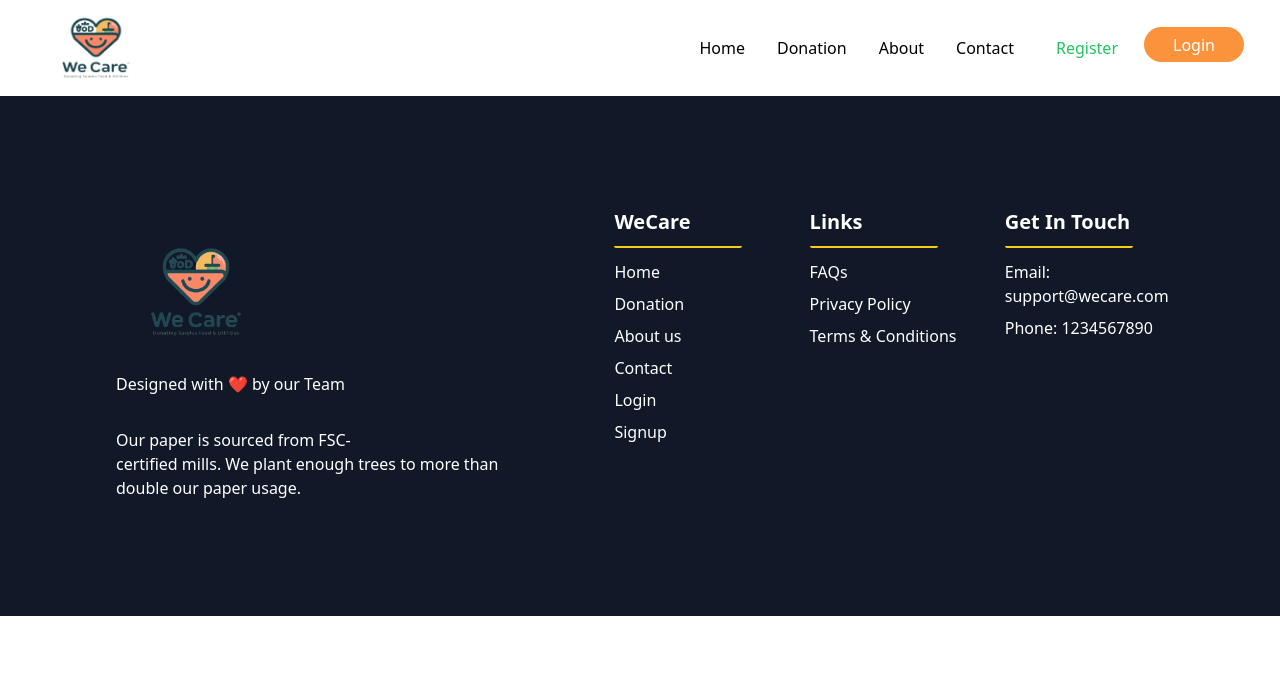
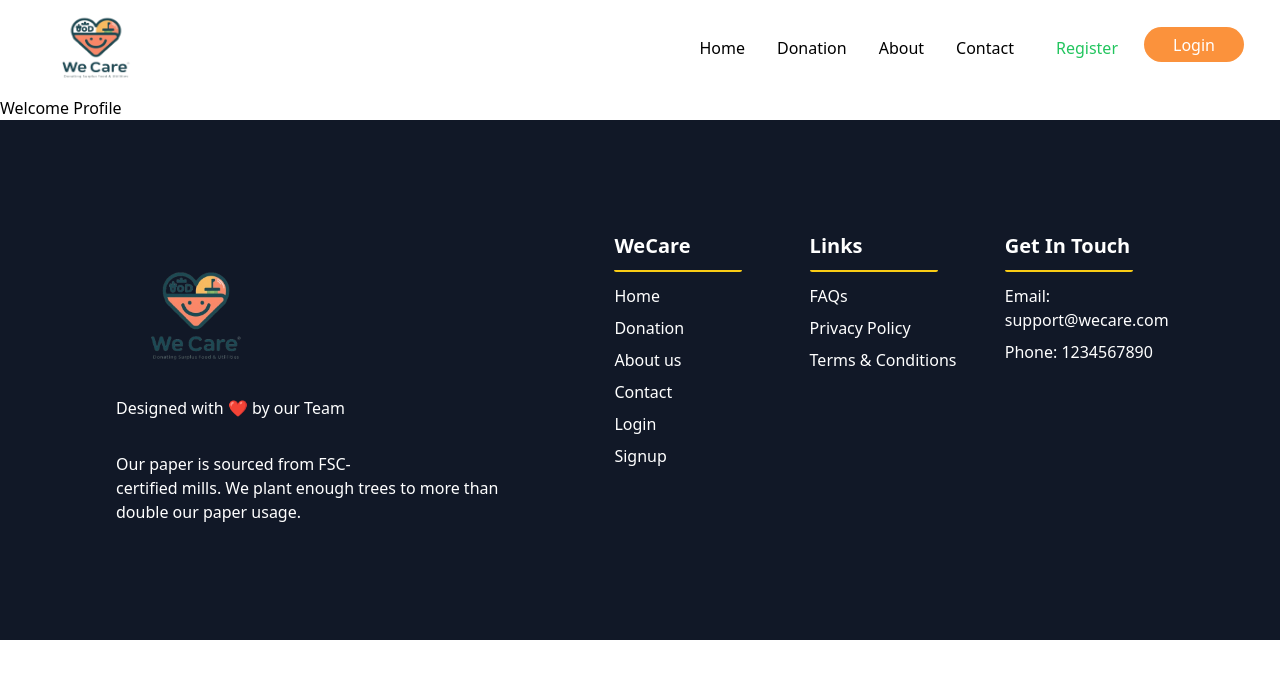
Before and after one commit to tejasshilare/wecare, a React (Create React App) app: page /profile in a window 1280 px wide. Shown: the top 678 px of the page. Built offline with nearby package versions, Linux system fonts and the light colour scheme.

Commit message:
changes added

```diff
--- a/package.json
+++ b/package.json
@@ -12,7 +12,6 @@
     "axios": "^1.6.8",
     "concurrently": "^8.2.2",
     "flowbite-react": "^0.7.5",
-    "nodemon": "^3.1.0",
     "react": "^18.2.0",
     "react-dom": "^18.2.0",
     "react-hot-toast": "^2.4.1",
@@ -21,6 +20,7 @@
     "react-router-dom": "^6.22.3",
     "react-scripts": "^5.0.1",
     "react-typed": "^2.0.12",
+    "redux": "^5.0.1",
     "web-vitals": "^2.1.4"
   },
   "scripts": {
@@ -49,6 +49,7 @@
     ]
   },
   "devDependencies": {
+    "nodemon": "^3.1.0",
     "tailwindcss": "^3.4.1"
   },
   "description": "This project was bootstrapped with [Create React App](https://github.com/facebook/create-react-app).",
--- a/src/App.js
+++ b/src/App.js
@@ -7,8 +7,8 @@
 import Contact from "./pages/Contact";
 import Donation from "./pages/Donation";
 import Signup from "./pages/Signup";
-import Dashboard from "./pages/Dashboard";
 import Login from "./pages/Login";
+import Profile from "./pages/Profile";
 import { Toaster } from "react-hot-toast";
 function App() {
   return (
@@ -16,13 +16,13 @@
       <Header />
       <Routes>
         <Route path="/" element={<Home />} />
-        <Route path="/Home" element={<Home />} />
+        <Route path="/home" element={<Home />} />
         <Route path="/about" element={<About />} />
         <Route path="/contact" element={<Contact />} />
         <Route path="/donation" element={<Donation />} />
         <Route path="/signup" element={<Signup />} />
         <Route path="/login" element={<Login />} />
-        <Route path="/dashboard" element={<Dashboard />} />
+        <Route path="/profile" element={<Profile />} />
       </Routes>
       <Toaster />
       <Footer />
--- a/src/components/Navbar.jsx
+++ b/src/components/Navbar.jsx
@@ -41,12 +41,12 @@
       </a>
 
       <ul className="hidden md:flex ">
-        <Link to="/Home">
+        <Link to="/home">
           <li className="p-4 hover-ul hover:font-bold  transition-colors duration-300 cursor-pointer  lg:hover:font-2xl">
             Home
           </li>
         </Link>
-        <Link to="/Donation">
+        <Link to="/donation">
           <li className="p-4  hover-ul hover:font-bold  transition-colors duration-300 cursor-pointer lg:hover:font-2xl">
             Donation
           </li>
@@ -71,7 +71,7 @@
                 logout
               </button>
             </Link>
-            <Link to="../pages/Profile.jsx" className="pl-[10px]">
+            <Link to="/profile" className="pl-[10px]">
               <li className="w-[40px] h-[40px] mt-[8px]">
                 <img src={usericon} alt="" />
               </li>
--- a/src/pages/Profile.jsx
+++ b/src/pages/Profile.jsx
@@ -0,0 +1,11 @@
+import React from 'react';
+
+const Profile=() =>{
+  return (
+
+      <h1>Welcome Profile</h1>
+
+  );
+};
+
+export default Profile;
```
Also changed, not shown: src/components/Dashboard.jsx (renamed from src/pages/Dashboard.jsx), 1 other file (tests, documents, lock files or other folders).
